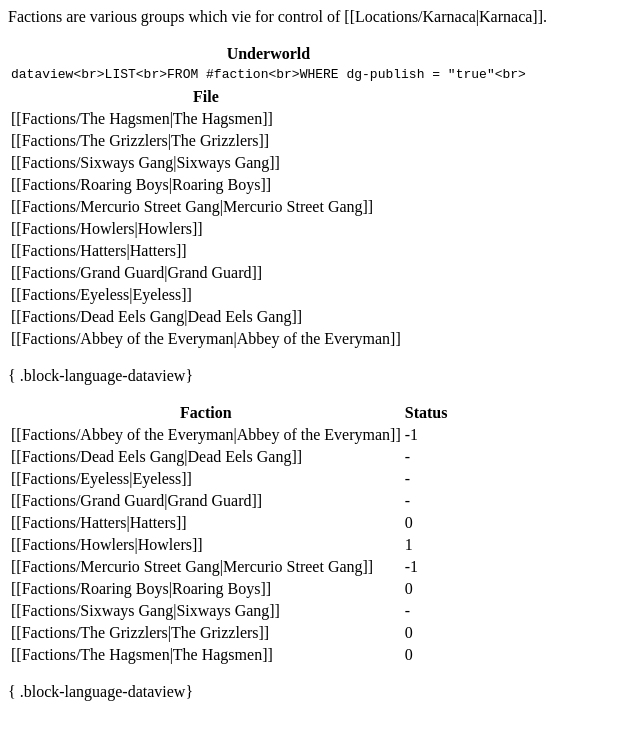
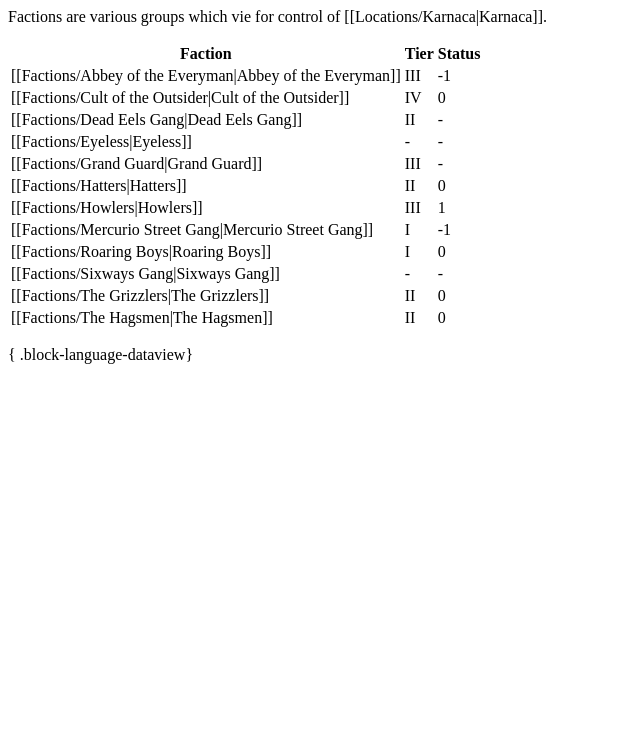
Before and after one commit to darthmaedhros/darthmaedhros.github.io, an Eleventy site: page src/site/notes/Factions/Factions.md in a window 1280 px wide. Shown: the whole page, without its empty margins (0-640 px from the left). Built offline with nearby package versions, Linux system fonts and the light colour scheme; Eleventy itself is replaced by a stand-in of ours; files that its build step writes are made by us from their sources; what @sindresorhus/slugify, eleventy-plugin-nesting-toc, fs-file-tree, glob would draw is missing.

Commit message:
Published multiple files

````diff
--- a/src/site/notes/Factions/Factions.md
+++ b/src/site/notes/Factions/Factions.md
@@ -4,40 +4,19 @@
 
 Factions are various groups which vie for control of [[Locations/Karnaca\|Karnaca]].
 
-| Underworld                                                               |     |
-| ------------------------------------------------------------------------ | --- |
-| ```dataview<br>LIST<br>FROM #faction<br>WHERE dg-publish = "true"<br>``` |     |
-
-
-
-| File                                                         |
-| ------------------------------------------------------------ |
-| [[Factions/The Hagsmen\|The Hagsmen]]                     |
-| [[Factions/The Grizzlers\|The Grizzlers]]                 |
-| [[Factions/Sixways Gang\|Sixways Gang]]                   |
-| [[Factions/Roaring Boys\|Roaring Boys]]                   |
-| [[Factions/Mercurio Street Gang\|Mercurio Street Gang]]   |
-| [[Factions/Howlers\|Howlers]]                             |
-| [[Factions/Hatters\|Hatters]]                             |
-| [[Factions/Grand Guard\|Grand Guard]]                     |
-| [[Factions/Eyeless\|Eyeless]]                             |
-| [[Factions/Dead Eels Gang\|Dead Eels Gang]]               |
-| [[Factions/Abbey of the Everyman\|Abbey of the Everyman]] |
+| Faction                                                      | Tier | Status |
+| ------------------------------------------------------------ | ---- | ------ |
+| [[Factions/Abbey of the Everyman\|Abbey of the Everyman]] | III  | -1     |
+| [[Factions/Cult of the Outsider\|Cult of the Outsider]]   | IV   | 0      |
+| [[Factions/Dead Eels Gang\|Dead Eels Gang]]               | II   | \-     |
+| [[Factions/Eyeless\|Eyeless]]                             | \-   | \-     |
+| [[Factions/Grand Guard\|Grand Guard]]                     | III  | \-     |
+| [[Factions/Hatters\|Hatters]]                             | II   | 0      |
+| [[Factions/Howlers\|Howlers]]                             | III  | 1      |
+| [[Factions/Mercurio Street Gang\|Mercurio Street Gang]]   | I    | -1     |
+| [[Factions/Roaring Boys\|Roaring Boys]]                   | I    | 0      |
+| [[Factions/Sixways Gang\|Sixways Gang]]                   | \-   | \-     |
+| [[Factions/The Grizzlers\|The Grizzlers]]                 | II   | 0      |
+| [[Factions/The Hagsmen\|The Hagsmen]]                     | II   | 0      |
 
 { .block-language-dataview}
-
-| Faction                                                      | Status |
-| ------------------------------------------------------------ | ------ |
-| [[Factions/Abbey of the Everyman\|Abbey of the Everyman]] | -1     |
-| [[Factions/Dead Eels Gang\|Dead Eels Gang]]               | \-     |
-| [[Factions/Eyeless\|Eyeless]]                             | \-     |
-| [[Factions/Grand Guard\|Grand Guard]]                     | \-     |
-| [[Factions/Hatters\|Hatters]]                             | 0      |
-| [[Factions/Howlers\|Howlers]]                             | 1      |
-| [[Factions/Mercurio Street Gang\|Mercurio Street Gang]]   | -1     |
-| [[Factions/Roaring Boys\|Roaring Boys]]                   | 0      |
-| [[Factions/Sixways Gang\|Sixways Gang]]                   | \-     |
-| [[Factions/The Grizzlers\|The Grizzlers]]                 | 0      |
-| [[Factions/The Hagsmen\|The Hagsmen]]                     | 0      |
-
-{ .block-language-dataview}
````
Also changed, not shown: src/site/notes/Factions/Cult of the Outsider.md (added, +6 -0 lines).
